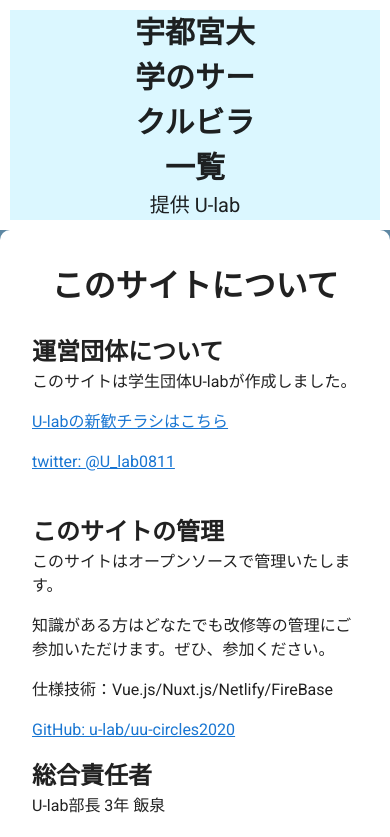
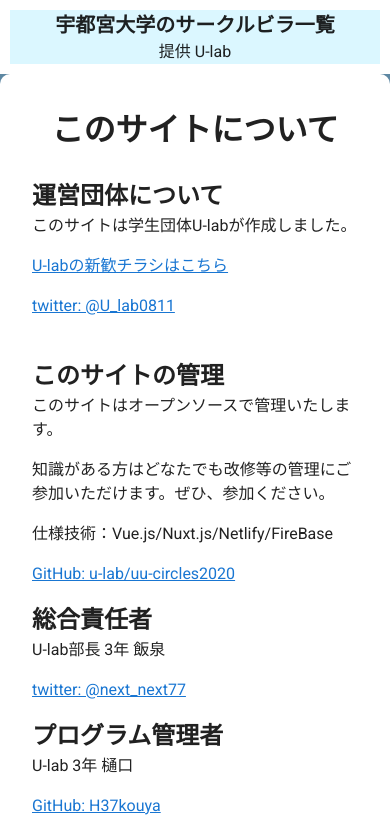
Before and after one commit to u-lab/uu-circles2020, a Nuxt app: page /about/creater in a window 390 px wide. Shown: the top 837 px of the page. Built offline with nearby package versions, Linux system fonts and the light colour scheme.

Commit message:
それなりに変更

```diff
--- a/components/layouts/Navbar.vue
+++ b/components/layouts/Navbar.vue
@@ -1,18 +1,18 @@
 <template>
   <header class="d-flex justify-space-around app-bar">
     <div>
-      <v-img src="/headerlogo.png" />
+      <v-img src="/headerlogo.png" class="d-none d-md-block" />
     </div>
 
     <div class="background-container">
       <div class="text-center background-color">
-        <h1>宇都宮大学のサークルビラ一覧</h1>
-        <p class="mb-0">提供 U-lab</p>
+        <h1 class="header-heading">宇都宮大学のサークルビラ一覧</h1>
+        <p class="mb-0 header-subheading">提供 U-lab</p>
       </div>
     </div>
 
     <div>
-      <v-img src="/headerlogo.png" />
+      <v-img src="/headerlogo.png" class="d-none d-md-block" />
     </div>
   </header>
 </template>
@@ -26,10 +26,4 @@ export default {}
   border: #fff 10px solid;
   background-color: #dbf7ff !important;
 }
-h1 {
-  font-size: 30px;
-}
-p {
-  font-size: 20px;
-}
 </style>
--- a/components/layouts/UuFooter.vue
+++ b/components/layouts/UuFooter.vue
@@ -1,6 +1,6 @@
 <template>
   <v-footer class="d-flex justify-center flex-column">
-    <nuxt-link to="/about/creater">このサイトについて</nuxt-link>
+    <nuxt-link to="/about/creater" class="mb-2">このサイトについて</nuxt-link>
     <small>2020 &copy; u-lab</small>
   </v-footer>
 </template>
--- a/pages/index.vue
+++ b/pages/index.vue
@@ -68,14 +68,14 @@ export default {
     },
 
     shuffleArr(array) {
-      for (let i = array.length - 1; i > 0; i--) {
+      for (let i = array.length - 2; i > 0; i--) {
         const r = Math.floor(Math.random() * (i + 1))
         const tmp = array[i]
         array[i] = array[r]
         array[r] = tmp
       }
 
-      return array
+      return array.reverse()
     }
   }
 }
```
